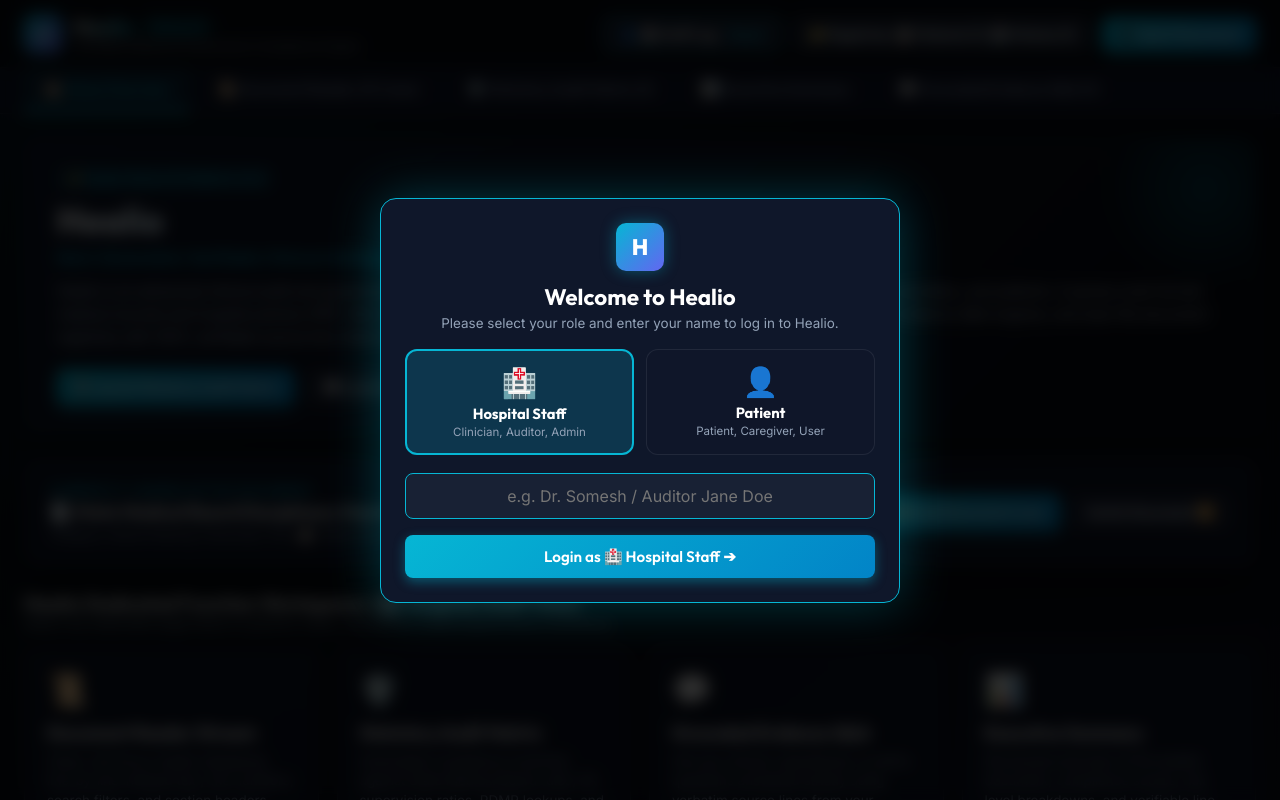
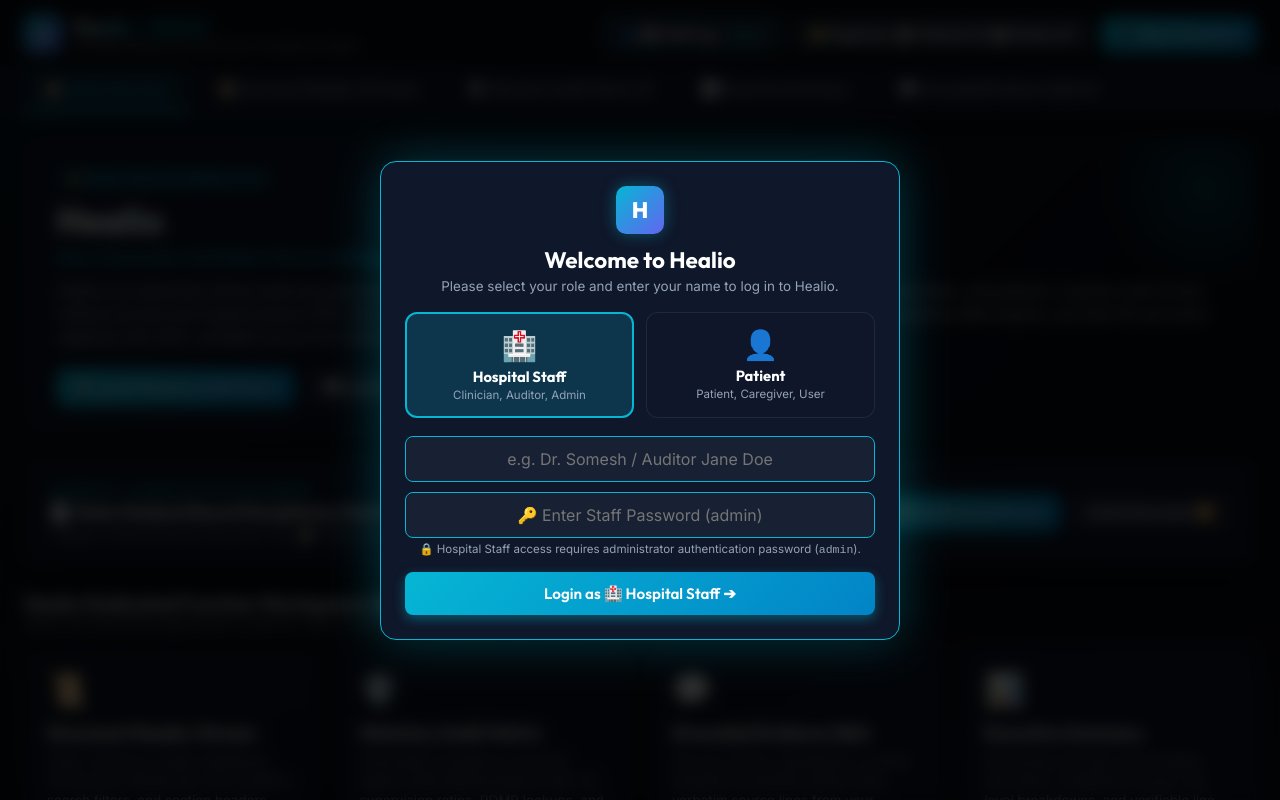
Before and after one commit to Somesh0206/Medbot, a Next.js app: page / in a window 1280 px wide. Shown: the top 800 px of the page. Built offline with nearby package versions, Linux system fonts and the light colour scheme.

Commit message:
Require password admin for hospital staff login and disallow patient role switching

```diff
--- a/src/app/page.js
+++ b/src/app/page.js
@@ -45,6 +45,7 @@ export default function HealioApp() {
   const [userRole, setUserRole] = useState('staff'); // 'staff' or 'patient'
   const [showNameModal, setShowNameModal] = useState(true);
   const [nameInput, setNameInput] = useState('');
+  const [passwordInput, setPasswordInput] = useState('');
   const [showLogModal, setShowLogModal] = useState(false);
   const [activityLogs, setActivityLogs] = useState([]);
 
@@ -81,6 +82,7 @@ export default function HealioApp() {
 
       // Reset active user session to require fresh name login on reload
       setUserName('');
+      setPasswordInput('');
       setShowNameModal(true);
     }
 
@@ -128,6 +130,15 @@ export default function HealioApp() {
       alert('Please enter your name to log in to Healio.');
       return;
     }
+
+    // Staff Password Verification: Hospital Staff MUST enter password 'admin'
+    if (userRole === 'staff') {
+      if (passwordInput.trim() !== 'admin') {
+        alert('❌ Incorrect Hospital Staff Password! Please enter valid staff credentials (admin).');
+        return;
+      }
+    }
+
     setUserName(trimmed);
     setShowNameModal(false);
 
@@ -151,8 +162,14 @@ export default function HealioApp() {
   };
 
   const handleSwitchRole = () => {
+    // Only allow Hospital Staff to switch roles
+    if (userRole !== 'staff') {
+      alert('🔒 Patients are not permitted to switch roles. Please re-authenticate as Hospital Staff upon fresh login.');
+      return;
+    }
     setShowLogModal(false);
     setNameInput(userName);
+    setPasswordInput('');
     setShowNameModal(true);
   };
 
@@ -852,13 +869,33 @@ export default function HealioApp() {
             <input
               type="text"
               className="search-input"
-              style={{ width: '100%', padding: '12px', fontSize: '1rem', textAlign: 'center', marginBottom: '16px' }}
+              style={{ width: '100%', padding: '12px', fontSize: '1rem', textAlign: 'center', marginBottom: userRole === 'staff' ? '10px' : '16px' }}
               placeholder={userRole === 'staff' ? 'e.g. Dr. Somesh / Auditor Jane Doe' : 'e.g. Patient John Smith'}
               value={nameInput}
               onChange={e => setNameInput(e.target.value)}
-              onKeyDown={e => e.key === 'Enter' && handleSaveUserName()}
+              onKeyDown={e => e.key === 'Enter' && (userRole === 'staff' ? document.getElementById('staff-pwd-input')?.focus() : handleSaveUserName())}
               autoFocus
             />
+
+            {/* Hospital Staff Password Authentication */}
+            {userRole === 'staff' && (
+              <div style={{ marginBottom: '16px' }}>
+                <input
+                  id="staff-pwd-input"
+                  type="password"
+                  className="search-input"
+                  style={{ width: '100%', padding: '12px', fontSize: '1rem', textAlign: 'center', borderColor: 'var(--primary-cyan)' }}
+                  placeholder="🔑 Enter Staff Password (admin)"
+                  value={passwordInput}
+                  onChange={e => setPasswordInput(e.target.value)}
+                  onKeyDown={e => e.key === 'Enter' && handleSaveUserName()}
+                />
+                <div style={{ fontSize: '0.72rem', color: 'var(--text-muted)', marginTop: '4px' }}>
+                  🔒 Hospital Staff access requires administrator authentication password (<code>admin</code>).
+                </div>
+              </div>
+            )}
+
             <button className="btn btn-primary" style={{ width: '100%', justifyContent: 'center', padding: '12px', fontSize: '0.95rem' }} onClick={handleSaveUserName}>
               Login as {userRole === 'staff' ? '🏥 Hospital Staff' : '👤 Patient'} ➔
             </button>
@@ -889,9 +926,11 @@ export default function HealioApp() {
                 <button className="btn btn-secondary" style={{ fontSize: '0.78rem' }} onClick={handleChangeUserName}>
                   ✏️ Change Name
                 </button>
-                <button className="btn btn-primary" style={{ fontSize: '0.78rem' }} onClick={handleSwitchRole}>
-                  🔄 Switch Role & Login
-                </button>
+                {userRole === 'staff' && (
+                  <button className="btn btn-primary" style={{ fontSize: '0.78rem' }} onClick={handleSwitchRole}>
+                    🔄 Switch Role & Login
+                  </button>
+                )}
               </div>
             </div>
 
@@ -903,11 +942,8 @@ export default function HealioApp() {
                   Access Restricted to Hospital Staff
                 </h4>
                 <p style={{ fontSize: '0.85rem', color: '#cbd5e1', maxWidth: '480px', margin: '0 auto 16px auto' }}>
-                  Only authorized <strong>🏥 Hospital Staff & Governance Auditors</strong> are permitted to inspect full user session logs and activity audit trails.
+                  Only authorized <strong>🏥 Hospital Staff & Governance Auditors</strong> are permitted to inspect full user session logs and activity audit trails. Patients are not allowed to switch roles.
                 </p>
-                <button className="btn btn-primary" style={{ fontSize: '0.82rem' }} onClick={handleSwitchRole}>
-                  Switch Role to Hospital Staff ➔
-                </button>
               </div>
             ) : (
               <div style={{ display: 'flex', flexDirection: 'column', gap: '8px', maxHeight: '350px', overflowY: 'auto', paddingRight: '4px' }}>
```
